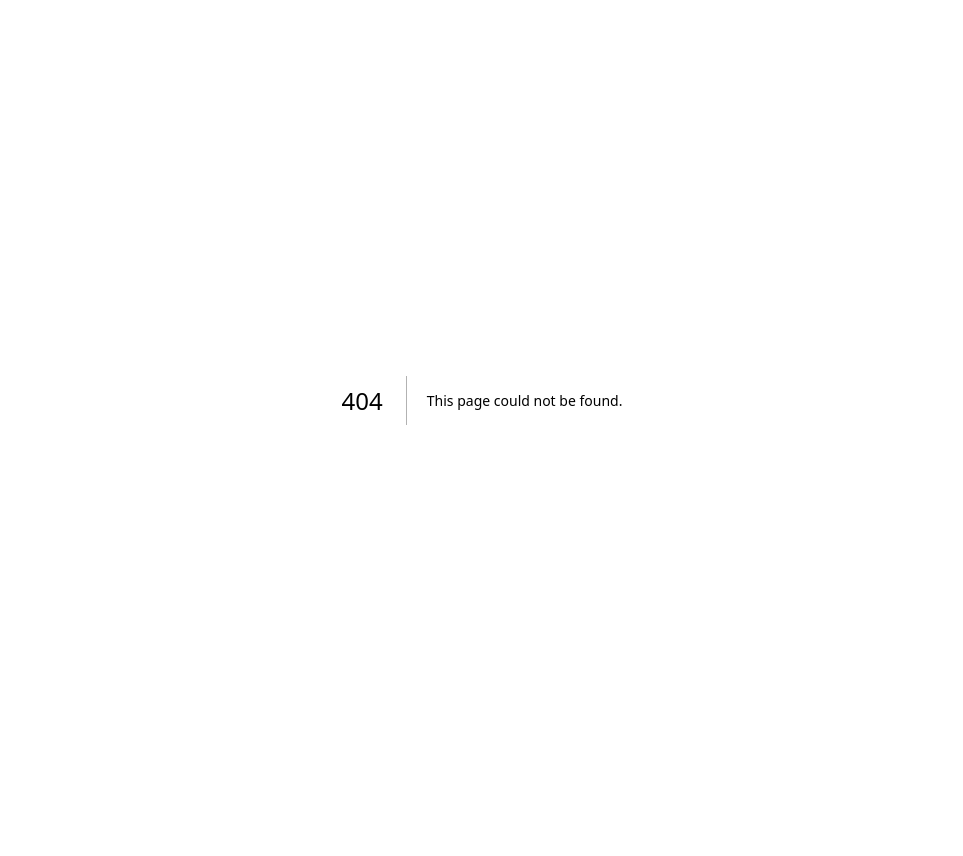
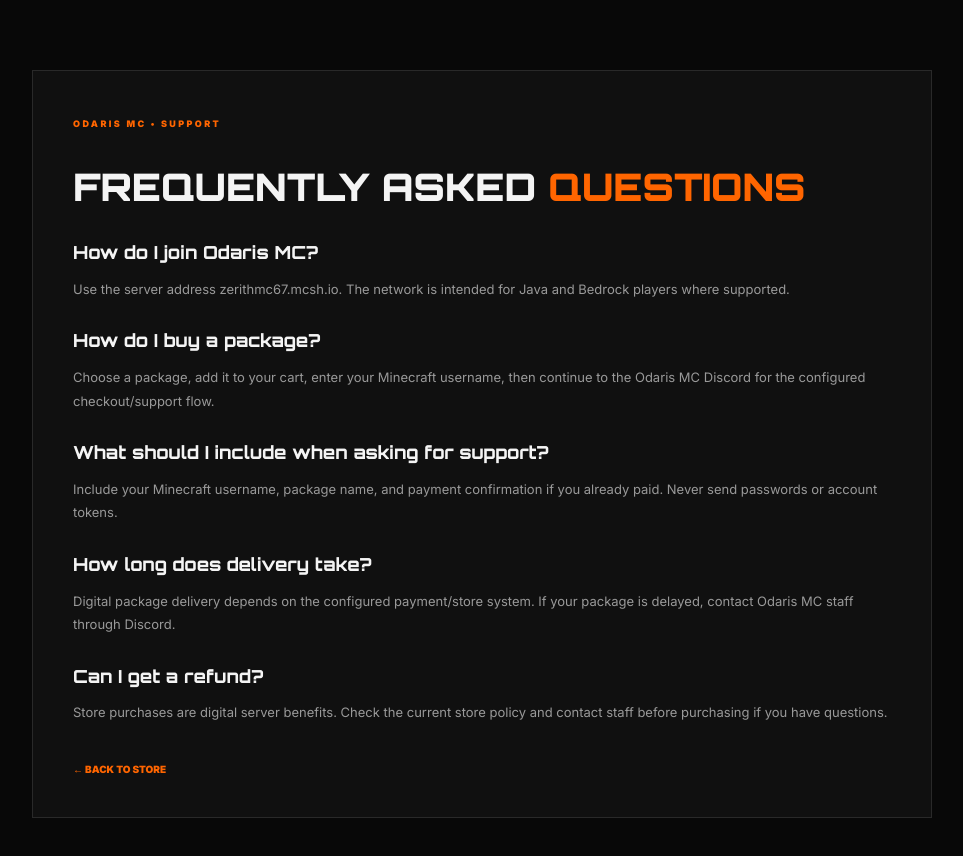
Before and after one commit to aaravgyt782013-netizen/odaris-mc-store, a Next.js app: page /faq in a window 1280 px wide. Before the commit this address had no page. Shown: the top 856 px of the page, without its empty margins (158-1121 px from the left). Before the commit the page ends 800 px from the top, so only its background shows below. Built offline with nearby package versions, Linux system fonts and the light colour scheme.

Commit message:
Recreate Odaris FAQ page

```diff
--- /dev/null
+++ b/app/faq/page.tsx
@@ -0,0 +1,2 @@
+const faqs=[['How do I join Odaris MC?','Use the server address zerithmc67.mcsh.io. The network is intended for Java and Bedrock players where supported.'],['How do I buy a package?','Choose a package, add it to your cart, enter your Minecraft username, then continue to the Odaris MC Discord for the configured checkout/support flow.'],['What should I include when asking for support?','Include your Minecraft username, package name, and payment confirmation if you already paid. Never send passwords or account tokens.'],['How long does delivery take?','Digital package delivery depends on the configured payment/store system. If your package is delayed, contact Odaris MC staff through Discord.'],['Can I get a refund?','Store purchases are digital server benefits. Check the current store policy and contact staff before purchasing if you have questions.']];
+export default function FAQ(){return <main className="page"><section className="page-card"><span className="eyebrow">ODARIS MC • SUPPORT</span><h1>FREQUENTLY ASKED <em>QUESTIONS</em></h1>{faqs.map(([q,a])=><article key={q}><h2>{q}</h2><p>{a}</p></article>)}<a className="back" href="/store">← BACK TO STORE</a></section></main>}
```
